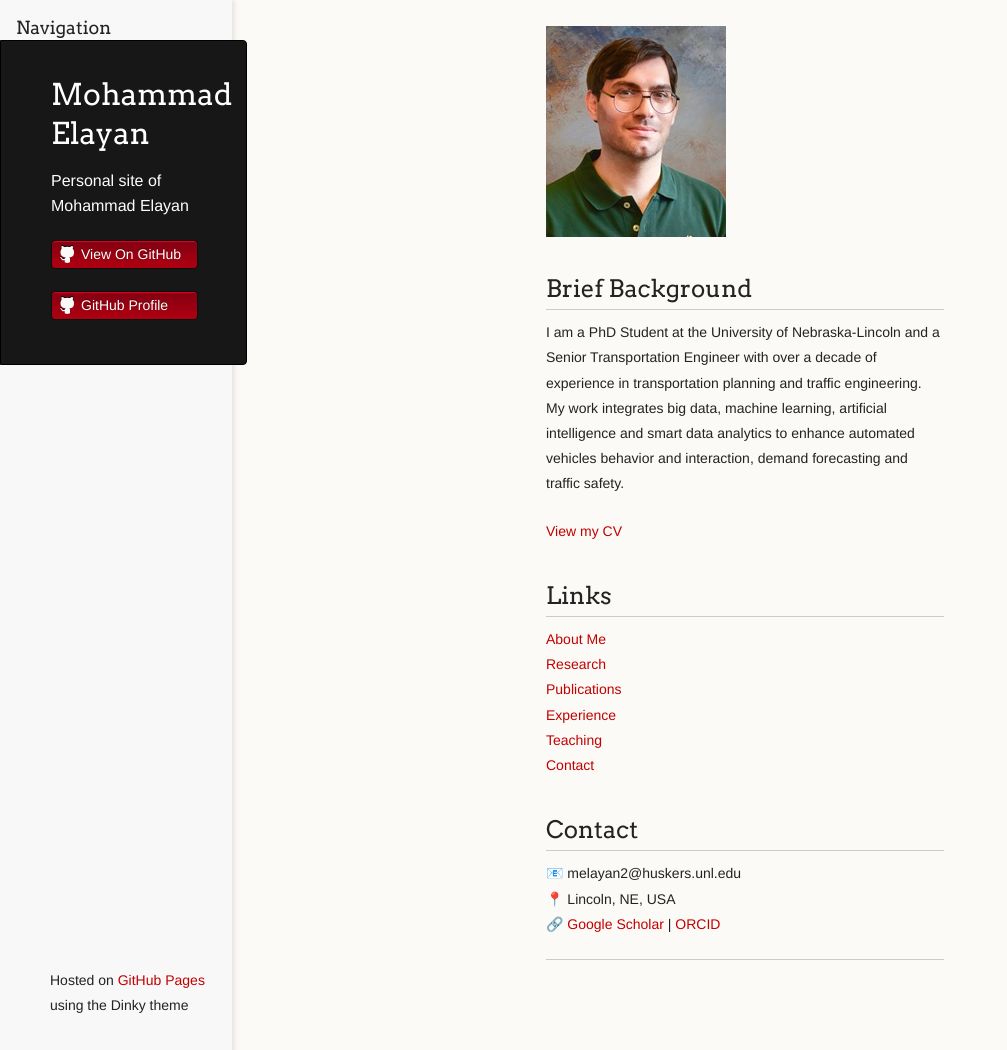
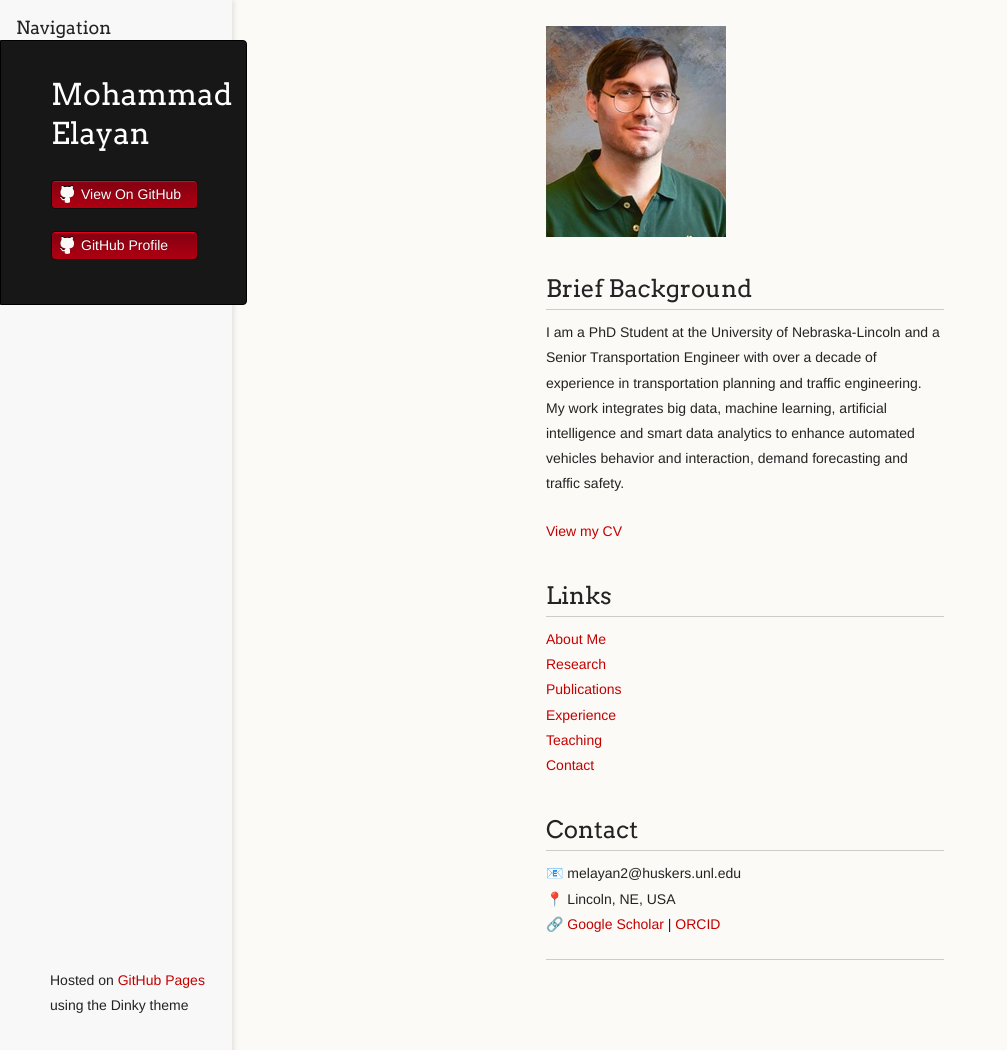
Before and after one commit to mselayan/mselayan.github.io, a Jekyll site: the page built from index.md, in a window 1280 px wide and 1050 px high. Shown: the whole window, without its empty margins (0-1007 px from the left). Built offline with Jekyll 4.4.1, drawn with Linux system fonts in a browser that asks for light colours; the repository's description, which GitHub fills in, is left out.

Commit message:
Update _config.yml

```diff
--- a/_config.yml
+++ b/_config.yml
@@ -1,2 +1 @@
 title: Mohammad Elayan
-description: Personal site of Mohammad Elayan
```
